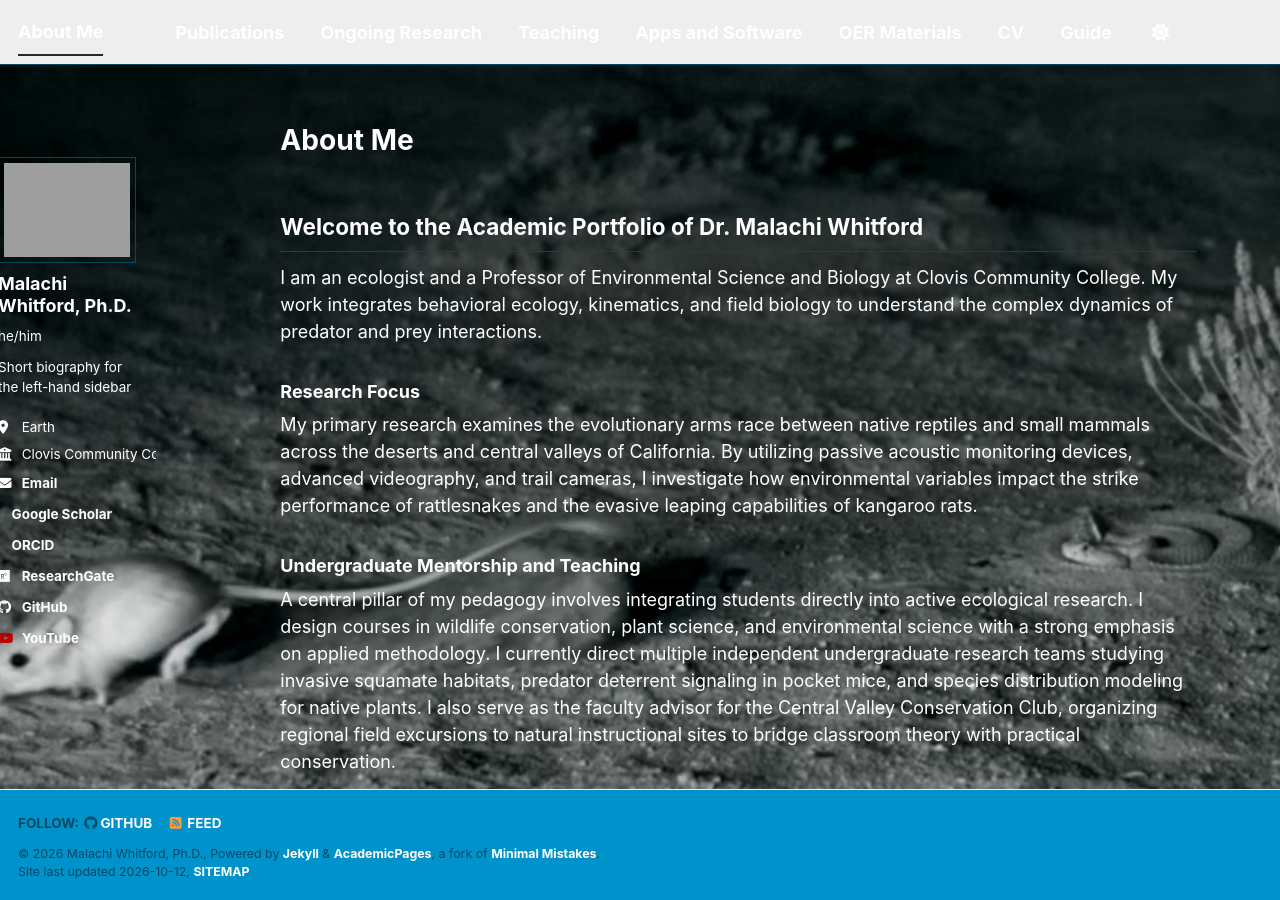
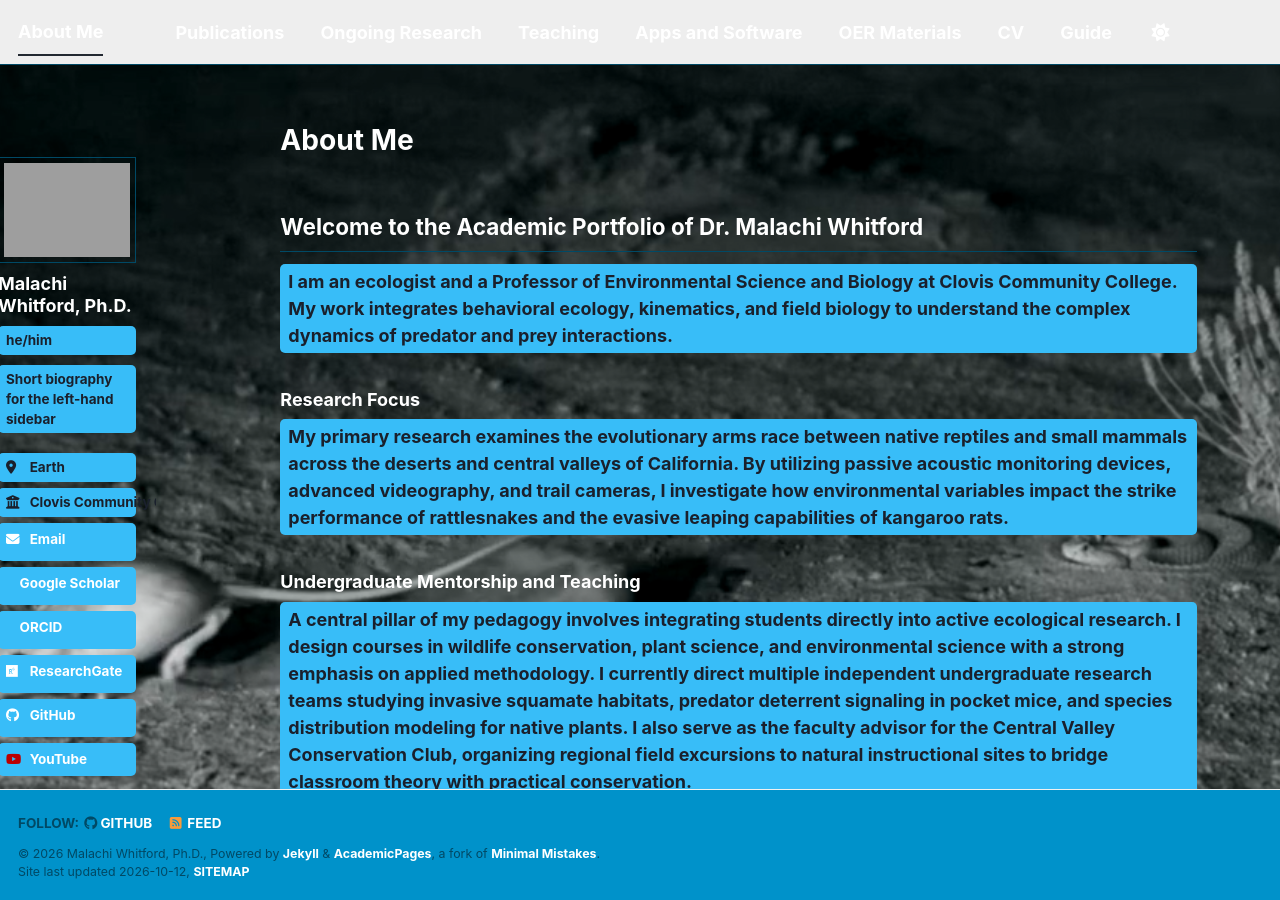
Before and after one commit to malachi-whitford/malachi-whitford.github.io, a Jekyll site: the page built from _pages/about.md, in a window 1280 px wide and 900 px high. Built offline with Jekyll 4.4.1, drawn with Linux system fonts in a browser that asks for light colours; a style sheet for code colours, icons or effects is not loaded.

Commit message:
Refine global highlight styles in main.scss
Updated global highlight styles with new font colors and increased padding and border radius.

```diff
--- a/assets/css/main.scss
+++ b/assets/css/main.scss
@@ -107,11 +107,16 @@ a:hover {
     color: #ffffff !important;
 }
 
-/* Global Highlight Style */
-mark {
+/* Custom Font Colors and Global Highlight */
+body {
+    color: #FFFFFF !important;
+}
+
+/* Applies permanent highlight to all paragraphs and lists */
+.page__content p, .page__content li, .sidebar p, .sidebar li {
     background-color: #38bdf8 !important;
     color: #1a202c !important;
     font-weight: bold !important;
-    padding: 2px 5px !important;
-    border-radius: 3px !important;
+    padding: 4px 8px !important;
+    border-radius: 5px !important;
 }
```
